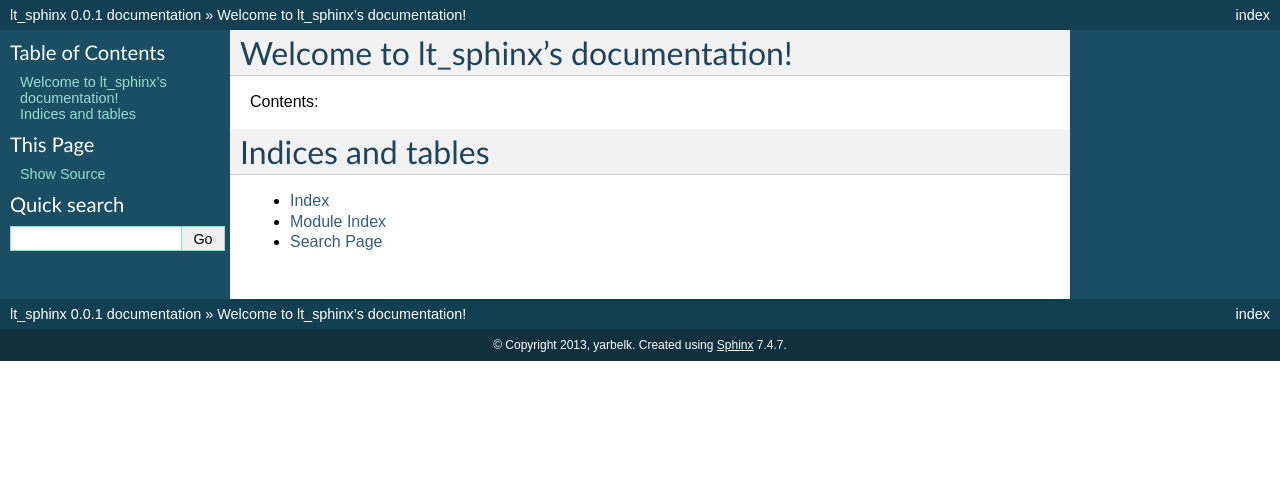
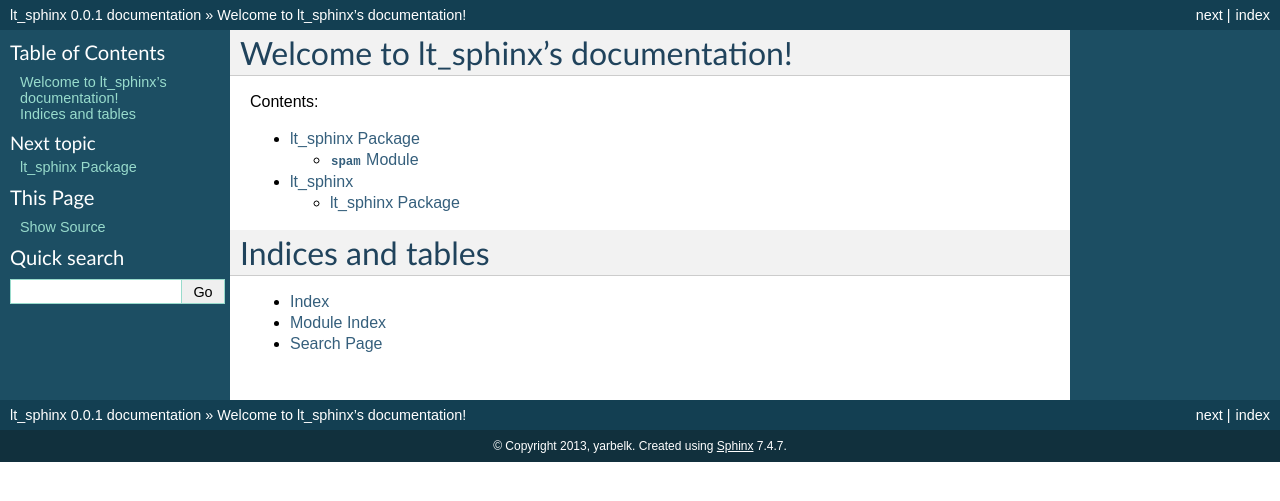
Before and after one commit to yarbelk/lt_sphinx, a Sphinx documentation site: the page built from docs/index.rst, in a window 1280 px wide. Shown: the top 501 px of the page. Built offline with Sphinx 7.4.7, drawn with Linux system fonts in a browser that asks for light colours.

Commit message:
add index toc and gened docs

```diff
--- a/docs/index.rst
+++ b/docs/index.rst
@@ -11,6 +11,10 @@ Contents:
 .. toctree::
    :maxdepth: 2
 
+   lt_sphinx
+
+   modules
+
 
 
 Indices and tables
--- /dev/null
+++ b/docs/lt_sphinx.rst
@@ -0,0 +1,10 @@
+lt_sphinx Package
+=================
+
+:mod:`spam` Module
+------------------
+
+.. automodule:: lt_sphinx.spam
+    :members:
+    :undoc-members:
+    :show-inheritance:
--- /dev/null
+++ b/docs/modules.rst
@@ -0,0 +1,7 @@
+lt_sphinx
+=========
+
+.. toctree::
+   :maxdepth: 4
+
+   lt_sphinx
```
